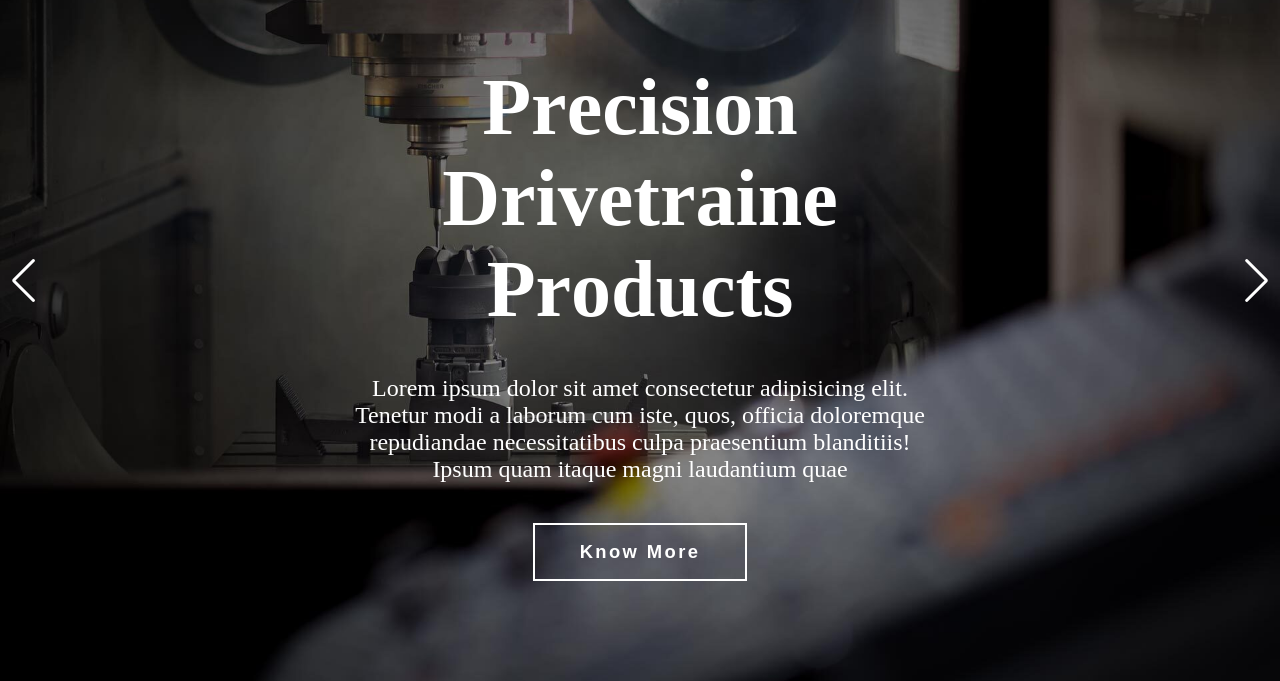
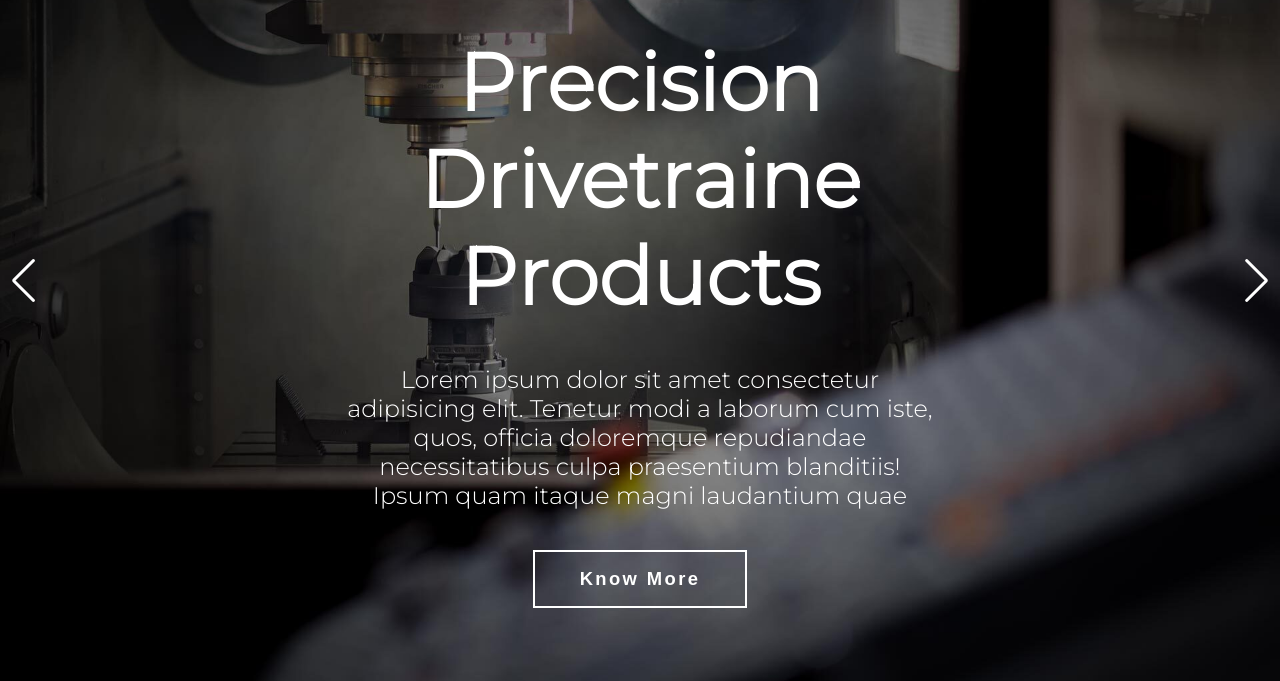
Before and after one commit to Vineet745/Sonacoms, a plain HTML site: page index.html in a window 1280 px wide. Shown: the part 119-800 px from the top of the page. Drawn offline with nearby package versions, Linux system fonts and the light colour scheme.

Commit message:
Final Project

```diff
--- a/style.css
+++ b/style.css
@@ -1,9 +1,11 @@
 @font-face {
     font-family: Gilroy;
     src: url(/fontfamily/Gilroy-Medium.ttf);
-    src: url(/fontfamily/Montserrat-Medium.ttf);
 }
-
+@font-face {
+    font-family: Montserrat;
+    src: url(/fontfamily/Montserrat-Light.ttf);
+}
 * {
     margin: 0;
     padding: 0;
```
